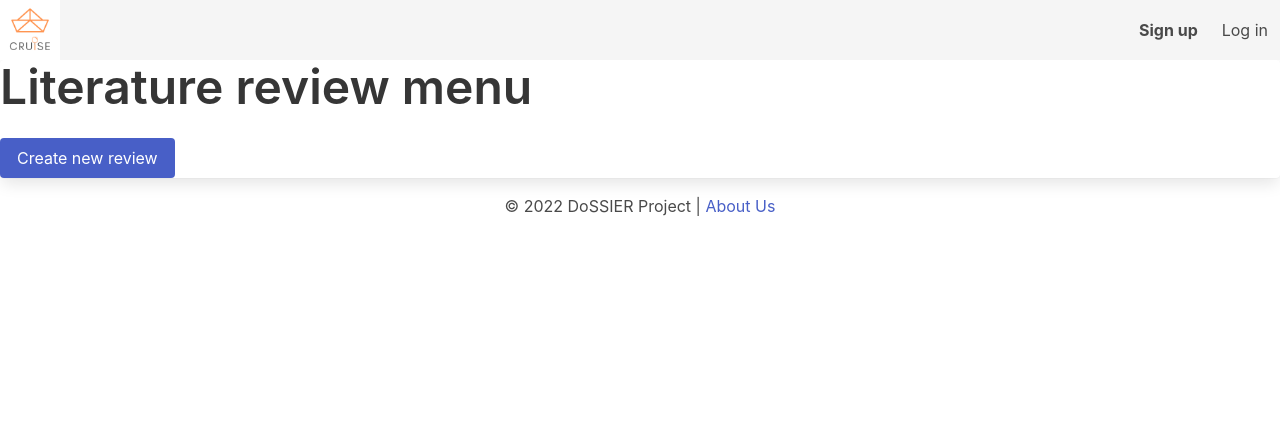
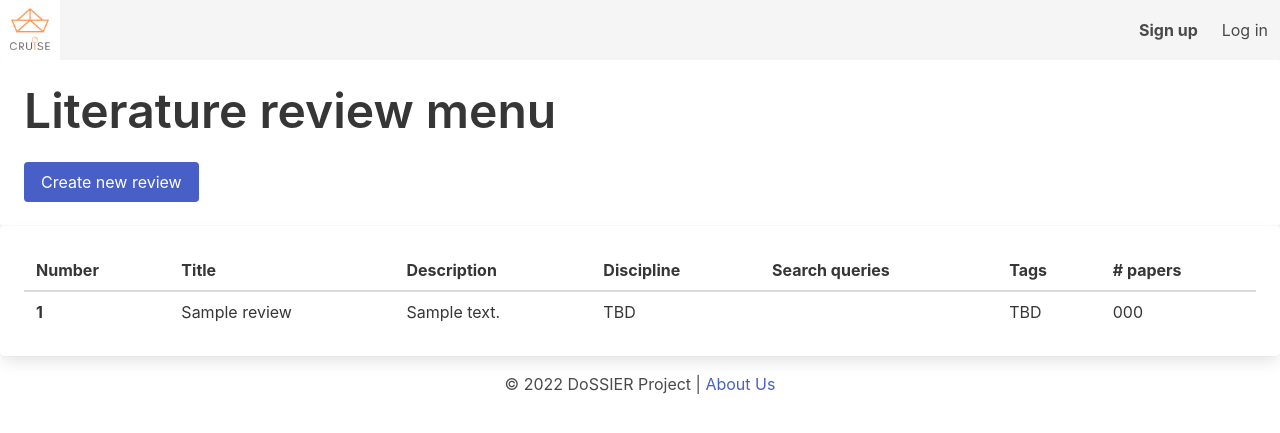
Before and after one commit to ProjectDossier/cruise-screening, a Django app: template src/cruise_literature/templates/literature_review/home.html in a window 1280 px wide. Shown: the top 433 px of the page. Run offline with Django 3.2, Linux system fonts and the light colour scheme; the template is opened without the code that fills it: most values are stand-ins (such as "Sample title", 1, 10 or a date in 2020); data that the repository does not hold is empty; parts of the project's set-up code (start-up, migrations or seed data) failed here and were passed over.

Commit message:
feat(literature review): display all literature reviews in table

```diff
--- a/src/cruise_literature/templates/literature_review/home.html
+++ b/src/cruise_literature/templates/literature_review/home.html
@@ -2,12 +2,48 @@
 
 {% block content %}
     <div class="card">
-        <h1 class="title is-1">Literature review menu</h1>
+        <div class="card-content">
+            <h1 class="title is-1">Literature review menu</h1>
             <a href="{% url 'create_new_review' %}" class="button is-link">
                 Create new review
             </a>
+        </div>
+    </div>
+
+    <div class="card">
+        <div class="card-content">
+            <table class="table is-striped table is-fullwidth">
+                <thead>
+                <tr>
+                    <th>Number</th>
+                    <th>Title</th>
+                    <th>Description</th>
+                    <th>Discipline</th>
+                    <th>Search queries</th>
+                    <th>Tags</th>
+                    <th># papers</th>
+                </tr>
+                </thead>
+                <tbody>
+                {% for review in literature_reviews %}
+                    <tr>
+                        <th>{{ forloop.counter }}</th>
+                        <td>{{ review.title }}</td>
+                        <td>{{ review.description }}</td>
+                        <td>TBD</td>
+                        <td>
+                            {% for query in review.search_queries %}
+                                <span class="tag is-light">{{ query }}</span>
+                            {% endfor %}
+                        </td>
+                        <td>TBD</td>
+                        <td>{{ review.number_of_papers }}</td>
+                    </tr>
+                {% endfor %}
+                </tbody>
+            </table>
+        </div>
     </div>
 
     {% include "_footer.html" %}
-
 {% endblock %}
```
Also changed, not shown: src/cruise_literature/citation_screening/models.py (+10 -0 lines), src/cruise_literature/citation_screening/views.py (+5 -2 lines).
